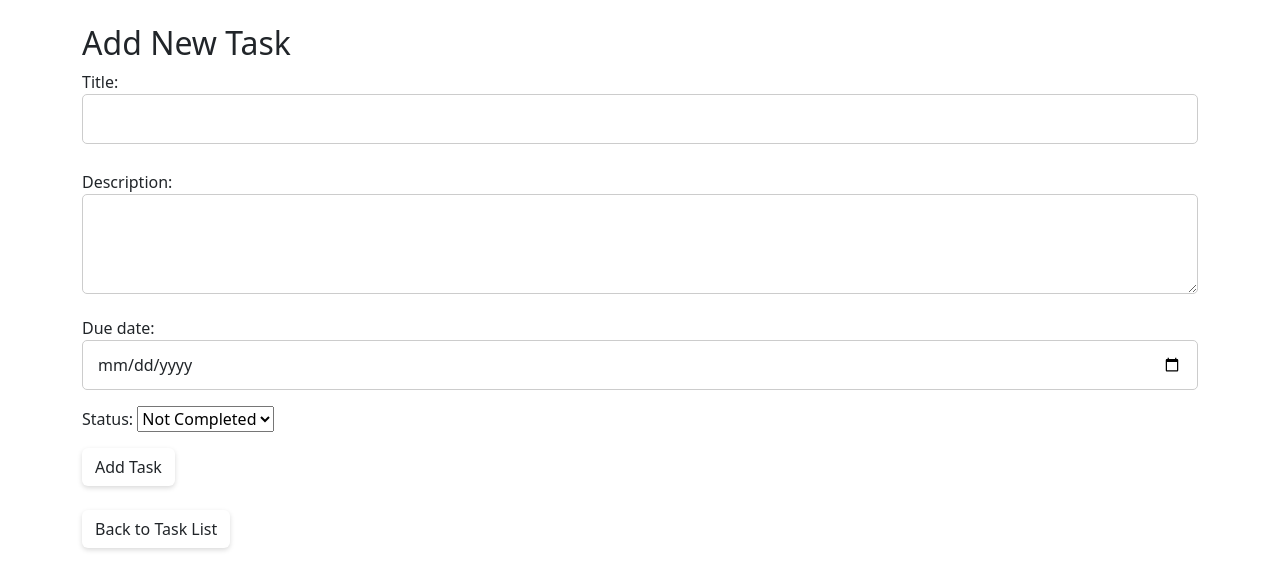
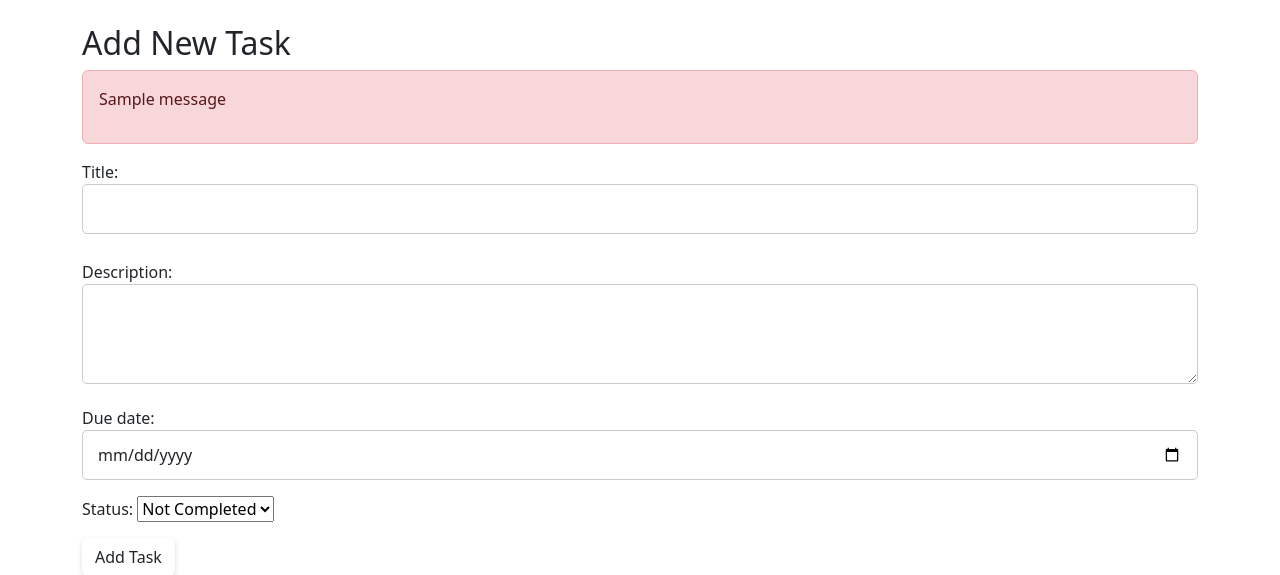
Before and after one commit to yugratna19/TaskMind, a Django app: page /tasks/add/ in a window 1280 px wide. Shown: the part 59-634 px from the top of the page. Run offline with Django 3.2, Linux system fonts and the light colour scheme; tables that the repository leaves empty hold one stand-in row (values such as "Sample post"); one stand-in notice (Sample message) is shown.

Commit message:
error messages

```diff
--- a/app/templates/add_task.html
+++ b/app/templates/add_task.html
@@ -2,6 +2,16 @@
 
 {% block content %}
 <h2>Add New Task</h2>
+
+<!-- Display error messages -->
+{% if messages %}
+    <div class="alert alert-danger">
+        {% for message in messages %}
+            <p>{{ message }}</p>
+        {% endfor %}
+    </div>
+{% endif %}
+
 <form method="POST">
     {% csrf_token %}
     {{ form.as_p }}
--- a/app/views.py
+++ b/app/views.py
@@ -38,6 +38,8 @@ def add_task(request):
             form.save()
             messages.success(request, 'Task has been successfully added!')
             return redirect('task_list')
+        else:
+            messages.error(request, 'Error in the form. Please correct the errors and try again')
     else:
         form = TaskForm()
     return render(request, 'add_task.html', {'form': form})
@@ -51,6 +53,8 @@ def edit_task(request, id):
             form.save()
             messages.success(request, 'Task has been successfully updated!')
             return redirect('task_list')
+        else:
+            messages.error(request, 'Error in the form. Please correct the errors and try again')
     else:
         form = TaskForm(instance=task)
     return render(request, 'edit_task.html', {'form': form})
```
Also changed, not shown: app/templates/edit_task.html (+10 -0 lines).
